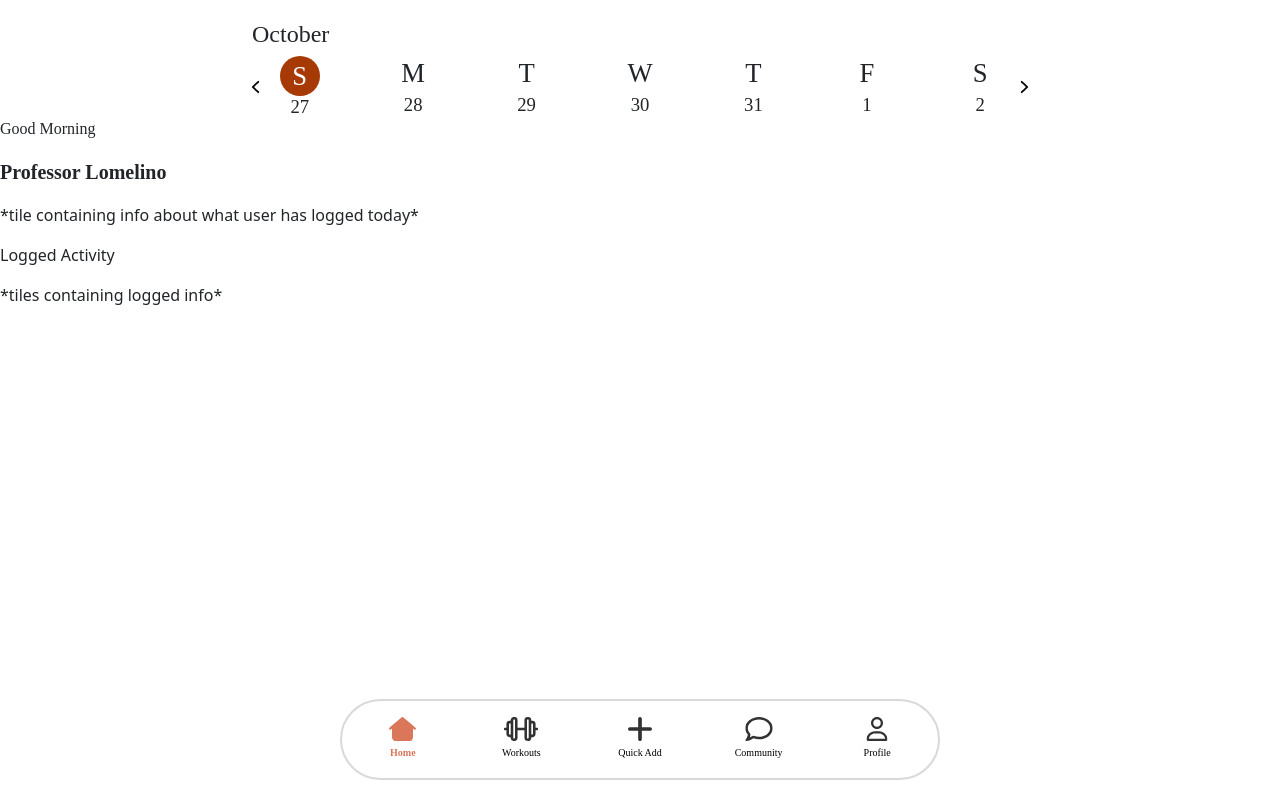
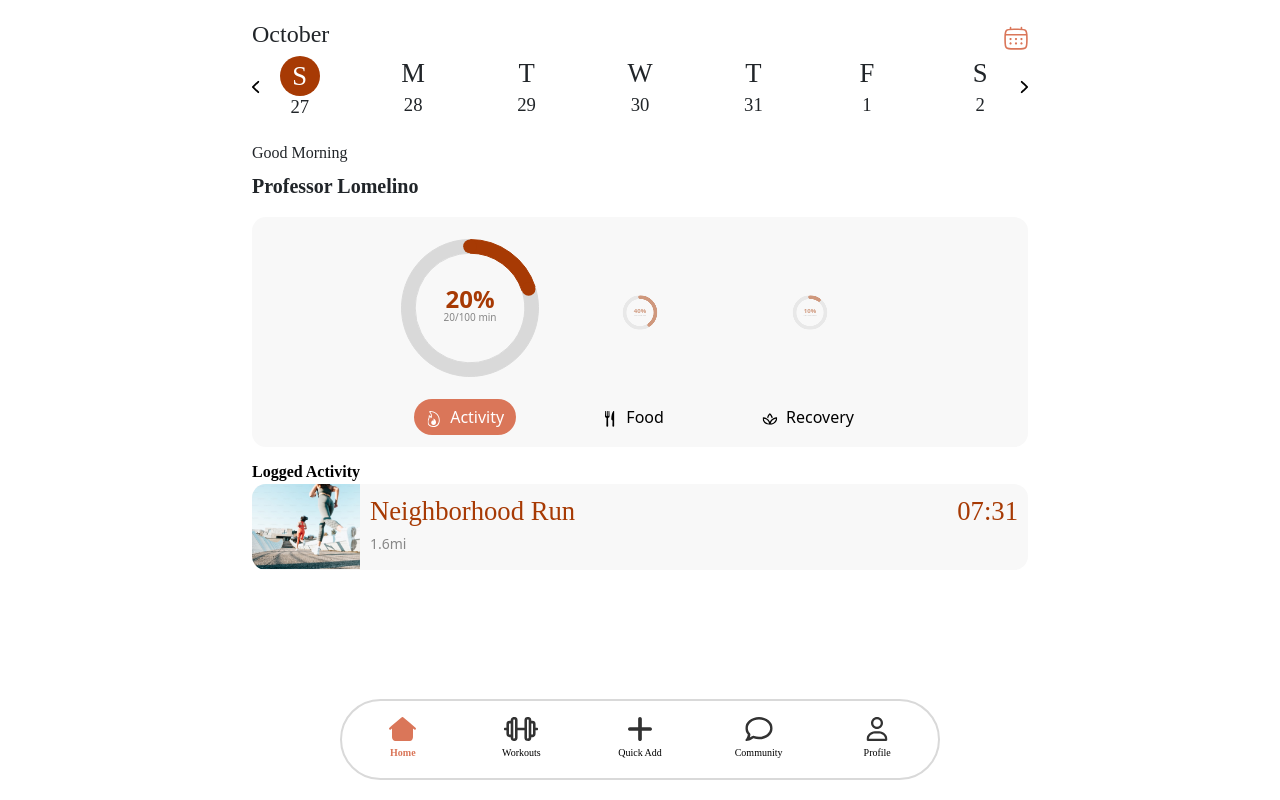
Before and after one commit to telesznicole/Flexi-Flow, a PHP site: page /home.html in a window 1280 px wide. Run offline with PHP 8.4, Linux system fonts and the light colour scheme; some libraries are stand-ins or nearby versions; some web fonts are replaced.

Commit message:
full static primary home page
inserted calendar icon into calendar header; fixed screen placement and styling of greeting; stylized title text for activity; created tile for logged activity; created repeat of tiles for activities to ensure proper layout; added tile containing information about logged activity/food/recovery for the day; inserted donut chart into screen and edited styling and content to match prototype; inserted text into middle of chart and had it dynamically update to match data; edited buttons to shift between activity/food/recovery dynamically based on what is selected; made tiles for recovery; ended with dynamically updating charts/titles/tiles depending on button pressed

```diff
--- a/home.html
+++ b/home.html
@@ -5,8 +5,6 @@
     <meta name="viewport" content="width=device-width, initial-scale=1">
     <link rel="stylesheet" href="node_modules/bootstrap/dist/css/bootstrap.min.css">
     <link rel="stylesheet" href="styles.css">
-
-
 
     <script>
         // JavaScript for icon hover effect
@@ -32,12 +30,70 @@
             });
         });
     </script>
+
+    <script>
+        function selectButton(selectedButton, chartContainerId, loggedInfoId, titleId) {
+            // Get all buttons
+            const buttons = document.querySelectorAll('.logged-info-button');
+
+            // Remove the 'selected' class from all buttons
+            buttons.forEach(button => {
+                button.classList.remove('selected');
+                button.querySelector('.info-button-icon').classList.remove('selected');
+            });
+
+            // Add the 'selected' class to the clicked button
+            selectedButton.classList.add('selected');
+            selectedButton.querySelector('.info-button-icon').classList.add('selected');
+
+            // Get all chart containers
+            const chartContainers = document.querySelectorAll('.chart-container');
+
+            // Remove the 'selected' class from all chart containers
+            chartContainers.forEach(container => {
+                container.classList.remove('selected');
+            });
+
+            // Add the 'selected' class to the corresponding chart container
+            const selectedChartContainer = document.getElementById(chartContainerId);
+            selectedChartContainer.classList.add('selected');
+
+            // Get all chart containers
+            const loggedInfo = document.querySelectorAll('.horizontal-tile');
+
+            // Remove the 'selected' class from all chart containers
+            loggedInfo.forEach(info => {
+                info.classList.remove('selected');
+            });
+
+            // Add the 'selected' class to the corresponding chart container
+            const selectedLoggedInfo = document.getElementById(loggedInfoId);
+            selectedLoggedInfo.classList.add('selected');
+
+            // Get all chart containers
+            const titleList = document.querySelectorAll('.title');
+
+            // Remove the 'selected' class from all chart containers
+            titleList.forEach(title => {
+                title.classList.remove('selected');
+            });
+
+            // Add the 'selected' class to the corresponding chart container
+            const selectedTitle = document.getElementById(titleId);
+            selectedTitle.classList.add('selected');
+        }
+    </script>
+
+    <script src="https://cdn.jsdelivr.net/npm/chart.js"></script>
 </head>
 
 <body style="padding-top: 20px;">
     <div class="container">
-        <!-- Calendar Header (Month name) -->
-        <h1 class="regular" style="font-size: 24px;" id="month"></h1>
+        <!-- Calendar Header with Month name and Calendar Icon -->
+        <div class="calendar-header d-flex justify-content-between align-items-center">
+            <h1 class="regular" style="font-size: 24px;" id="month"></h1>
+            <img src="icons/calendar_icon.svg" alt="Calendar Icon" class="calendar-icon">
+        </div>
 
         <div class="calendar-container">
             <!-- Left Arrow -->
@@ -51,7 +107,105 @@
             <!-- Right Arrow -->
             <img src="icons/right_arrow.png" alt="Right Arrow" class="calendar-arrow right-arrow" id="nextWeek">
         </div>
+
+        <div>
+            <p class="regular" style="font-size: 16px; margin-bottom: 6px;">Good Morning</p>
+            <p class="semibold" style="font-size: 20px; margin-top: 0;">Professor Lomelino</p>
+        </div>
+
+        <div class="logged-info-tile" style="position: relative;">
+            <div class="chart-set">
+                <div class="chart-container selected" id="A_chart">
+                    <canvas id="activityChart" width="138" height="138" class="logged-info-chart"></canvas>
+                    <div class="center-text logged-info-percentage" id="A_percentageText">
+                        <!-- Percentage text will be set by JavaScript -->
+                    </div>
+                    <div class="center-text logged-info-details" id="A_detailsText">
+                        <!-- Details text will be set by JavaScript -->
+                    </div>
+                </div>
+                <div class="chart-container" id="F_chart">
+                    <canvas id="foodChart" width="138" height="138" class="logged-info-chart"></canvas>
+                    <div class="center-text logged-info-percentage" id="F_percentageText">
+                        <!-- Percentage text will be set by JavaScript -->
+                    </div>
+                    <div class="center-text logged-info-details" id="F_detailsText">
+                        <!-- Details text will be set by JavaScript -->
+                    </div>
+                </div>
+                <div class="chart-container" id="R_chart">
+                    <canvas id="recoveryChart" width="138" height="138" class="logged-info-chart"></canvas>
+                    <div class="center-text logged-info-percentage" id="R_percentageText">
+                        <!-- Percentage text will be set by JavaScript -->
+                    </div>
+                    <div class="center-text logged-info-details" id="R_detailsText">
+                        <!-- Details text will be set by JavaScript -->
+                    </div>
+                </div>
+            </div>
+
+            <div class="logged-info-buttons">
+                <span class="logged-info-button selected" onclick="selectButton(this, 'A_chart', 'A_logged', 'A_title')">
+                    <img src="icons/flame.svg" alt="Activity Icon" class="info-button-icon selected"> Activity
+                </span>
+                <span class="logged-info-button" onclick="selectButton(this, 'F_chart', 'F_logged', 'F_title')">
+                    <img src="icons/fork.knife.svg" alt="Food Icon" class="info-button-icon"> Food
+                </span>
+                <span class="logged-info-button" onclick="selectButton(this, 'R_chart', 'R_logged', 'R_title')">
+                    <img src="icons/lotus.svg" alt="Recovery Icon" class="info-button-icon"> Recovery
+                </span>
+            </div>
+        </div>
+
+        <div>
+            <div class="title selected" id="A_title">Logged Activity</div>
+            <div class="title" id="F_title">Logged Food</div>
+            <div class="title" id="R_title">Logged Recovery</div>
+
+            <div class="horizontal-tile selected" id="A_logged">
+                <img src="pictures/running.png" alt="Running" class="horizontal-tile-pic">
+                <div class="horizontal-tile-content">
+                    <div class="horizontal-tile-title-content">
+                        <span class="horizontal-tile-title">Neighborhood Run</span>
+                        <span class="horizontal-tile-time">07:31</span>
+                    </div>
+                    <p class="horizontal-tile-descriptor">1.6mi</p>
+                </div>
+            </div>
+
+            <div class="horizontal-tile" id="R_logged">
+                <img src="pictures/bed.png" alt="Bed" class="horizontal-tile-pic">
+                <div class="horizontal-tile-content">
+                    <div class="horizontal-tile-title-content">
+                        <span class="horizontal-tile-title">Deep Sleep</span>
+                        <span class="horizontal-tile-time">06:00</span>
+                    </div>
+                    <p class="horizontal-tile-descriptor">7 hr 26 m</p>
+                </div>
+            </div>
+
+            <div class="horizontal-tile" id="F_logged">
+                <div class="horizontal-tile-content">
+                    <div class="horizontal-tile-title-content">
+                        <span class="horizontal-tile-title">Breakfast</span>
+                        <span class="horizontal-tile-time">08:37</span>
+                    </div>
+                    <div class="horizontal-tile-title-content">
+                        <span class="food-tile-title">Scrambled Eggs</span>
+                        <span class="food-tile-title">148 cal</span>
+                    </div>
+                    <p class="food-tile-descriptor">2 large brown eggs</p>
+                    <div class="horizontal-tile-title-content">
+                        <span class="food-tile-title">Bacon</span>
+                        <span class="food-tile-title">140 cal</span>
+                    </div>
+                    <p class="food-tile-descriptor">2 strips, Publix Brown Sugar Smoked Bacon</p>
+                </div>
+            </div>
+        </div>
     </div>
+
+
 
     <script>
         const monthNames = [
@@ -109,20 +263,6 @@
         updateCalendar();
     </script>
 
-    <div>
-        <p class="regular" style="font-size: 16px;">Good Morning</p>
-        <p class="semibold" style="font-size: 20px;">Professor Lomelino</p>
-    </div>
-
-    <div>
-        <p>*tile containing info about what user has logged today*</p>
-    </div>
-
-    <div>
-        <p>Logged Activity</p>
-        <p>*tiles containing logged info*</p>
-    </div>
-
     <nav>
         <div class="btn-group nav-bar">
             <a href="home.html" class="btn nav-bar-titles nav-bar-titles-selected">
@@ -148,5 +288,9 @@
         </div>
     </nav>
 
+    <!-- External JavaScript files for chart generation -->
+    <script src="charts/activity_chart.js"></script>
+    <script src="charts/food_chart.js"></script>
+    <script src="charts/recovery_chart.js"></script>
 </body>
 </html>
--- a/styles.css
+++ b/styles.css
@@ -1,5 +1,3 @@
-
-
 /* SF Pro Ultralight */
 @font-face {
     font-family: 'SF Pro';
@@ -268,6 +266,7 @@
     padding-right: 6px;
     gap: 10px;
     z-index: 1000; /* Ensure it stays on top */
+    background-color: white !important;
 }
 
 .nav-bar-titles {
@@ -382,6 +381,7 @@
     display: flex;
     align-items: center;
     justify-content: center;
+    padding-bottom: 24px;
 }
 
 .calendar-arrow {
@@ -394,3 +394,220 @@
     flex-grow: 1;
     text-align: center;
 }
+
+.calendar-header {
+    display: flex;
+    justify-content: space-between;
+    align-items: center;
+}
+
+.calendar-icon {
+    height: 24px; /* Matches the font size of the month */
+}
+
+.calendar-icon {
+    height: 24px; /* Match the font size of the month */
+    transition: transform 0.3s ease; /* Smooth transition for scaling */
+    z-index: 10; /* Ensures the arrows are on top of other elements */
+    cursor: pointer;
+}
+
+.calendar-icon:hover {
+    transform: scale(1.2); /* Enlarge by 1.2 times on hover */
+}
+
+.logged-info-tile {
+    background-color: #F8F8F8;
+    display: flex;
+    flex-direction: column;
+    align-items: center;
+    overflow: hidden; /* Ensures content fits within the div with no overflow */
+    border-radius: 14px;
+    margin-bottom: 12px;
+    padding: 12px;
+}
+
+.chart-set {
+    display: flex;
+    flex-direction: row;
+    align-items: center;
+    gap: 12px;
+}
+
+.chart-container {
+    position: relative; /* Ensure positioning for the percentage and details text */
+    text-align: center; /* Center text below each chart */
+    transition: flex 0.3s; /* Smooth transition for resizing */
+    max-width: 300px; /* Optional max width for each container */
+    margin: 10px; /* Space around the charts */
+    scale: 0.25;
+    opacity: 0.5;
+    flex: 1;
+}
+
+.chart-container.selected {
+    scale: 1;
+    opacity: 1;
+    flex: 2;
+}
+
+.logged-info-chart {
+    height: 138px;
+    width: auto;
+    margin-bottom: 12px;
+}
+
+.logged-info-buttons {
+    display: flex;
+    align-items: center;
+    gap: 74px;
+}
+
+.logged-info-button {
+    padding: 6px 12px;
+    border-radius: 18px;
+    color: black;
+    cursor: pointer;
+}
+
+.logged-info-button.selected {
+    padding: 6px 12px;
+    border-radius: 18px;
+    color: white;
+    background-color: #DA7659;
+}
+
+.info-button-icon {
+    width: 16px; /* Adjust size as needed */
+    height: 16px;
+    margin-right: 4px; /* Space between icon and text */
+    vertical-align: middle; /* Aligns icon with text */
+    cursor: pointer;
+}
+
+.info-button-icon.selected {
+    width: 16px; /* Adjust size as needed */
+    height: 16px;
+    margin-right: 4px; /* Space between icon and text */
+    vertical-align: middle; /* Aligns icon with text */
+    filter: invert(100%);
+}
+
+.logged-info-percentage {
+    position: absolute;
+    top: 40%;
+    left: 50%;
+    transform: translate(-50%, -50%);
+    font-size: 24px;
+    font-weight: 700;
+    color: #A73A04;
+}
+
+.logged-info-details {
+    position: absolute;
+    top: 52%;
+    left: 50%;
+    transform: translate(-50%, -50%);
+    font-size: 10px;
+    font-weight: 400;
+    color: #878787;
+}
+
+.horizontal-tile {
+    background-color: #F8F8F8;
+    display: flex;
+    align-items: center !important;
+    border-radius: 14px;
+    padding-right: 10px;
+    margin-bottom: 12px;
+    min-height: 65px;
+    overflow: hidden;
+    display: none;
+}
+
+.horizontal-tile.selected {
+    background-color: #F8F8F8;
+    display: flex;
+    align-items: center !important;
+    border-radius: 14px;
+    padding-right: 10px;
+    margin-bottom: 12px;
+    min-height: 65px;
+    overflow: hidden;
+}
+
+.horizontal-tile-title-content {
+    display: flex; /* Keep it as a row */
+    justify-content: space-between;/* Spread title and time */
+    flex-grow: 1; /* Allows the content to take up available space */
+    margin-right: 10px; /* Space between image and text */
+    width: 100%;
+    line-height: normal;
+}
+
+.horizontal-tile-content {
+    display: flex; /* Keep it as a row */
+    margin-left: 10px; /* Space between image and text */
+    flex-direction: column;
+    align-items: flex-start;
+    width: 100%;
+    padding-top: 12px;
+}
+
+.horizontal-tile-pic {
+    height: auto;
+    width: 108px;
+    margin: 0;
+}
+
+.horizontal-tile-title {
+    font-family: 'SF Pro';
+    font-weight: 400;
+    font-size: 20pt;
+    color: #A73A04;
+    padding-bottom: 6px;
+}
+
+.horizontal-tile-time {
+    font-family: 'SF Pro';
+    font-weight: 400;
+    font-size: 20pt;
+    color: #A73A04;
+}
+
+.horizontal-tile-descriptor {
+    margin-top: 8px;       /* Space between title/time and the descriptor */
+    font-size: 14px;       /* Adjust font size */
+    color: #878787;           /* Adjust color */
+    margin-top: 0;
+}
+
+.food-tile-title {
+    font-family: 'SF Pro';
+    font-weight: 400;
+    font-size: 14pt;
+    color: #878787;
+}
+
+.food-tile-descriptor {
+    font-family: 'SF Pro';
+    font-weight: 400;
+    font-size: 12pt;
+    color: #878787;
+}
+
+.title {
+    font-family: 'SF Pro';
+    font-size: 16px;
+    font-weight: 600;
+    color: black;
+    display: none;
+}
+
+.title.selected {
+    font-family: 'SF Pro';
+    font-size: 16px;
+    font-weight: 600;
+    color: black;
+    display: inline;
+}
```
Also changed, not shown: charts/activity_chart.js (added, +71 -0 lines), charts/food_chart.js (added, +71 -0 lines), charts/recovery_chart.js (added, +71 -0 lines), index.html (+56 -11 lines), icons/calendar_icon.svg (added), icons/flame.svg (added), icons/fork.knife.svg (added), icons/lotus.svg (added), pictures/bed.png (added), pictures/running.png (added).
